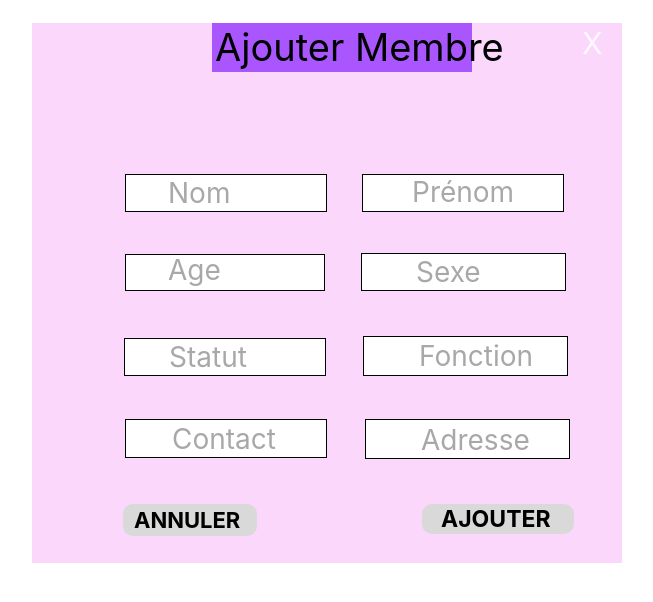
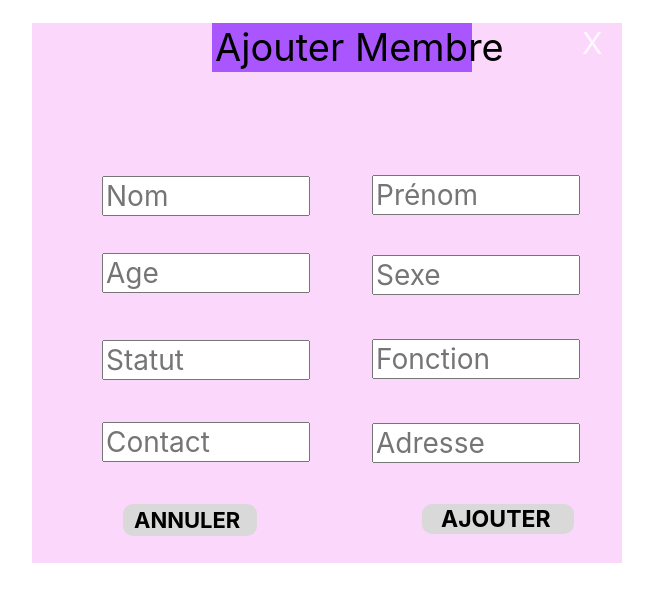
Before and after one commit to DJIKINE22/TeriyaTon, a PHP site: page /Asset/paiement.html in a window 1280 px wide. Shown: the top 602 px of the page, without its empty margins (358-1011 px from the left). Run offline with PHP 8.4, Linux system fonts and the light colour scheme.

Commit message:
version 0.7

```diff
--- a/Asset/Authetification .html
+++ b/Asset/Authetification .html
@@ -32,7 +32,7 @@
             </div>
 
             <button id="btn2">Se Connecter</button><br>
-            <button  formaction="../Asset/MotdepassOublié.html"; id="btn1" >Mot de passe oublié ?</button>
+            <button   id="btn1" ><a href="../Asset/MotdepassOublié.html"> Mot de passe oublié ?</a> </button>
 
 
 
--- a/Asset/css/paiement.css
+++ b/Asset/css/paiement.css
@@ -1,4 +1,4 @@
-<style>* {
+style* {
 box-sizing: border-box;
 }
 body {
@@ -92,11 +92,11 @@ body {
   overflow: hidden;
 }
 .v102_411 {
-  width: 39px;
+  width: 200px;
   color: rgba(168,168,168,1);
   position: absolute;
   top: 230px;
-  left: 136px;
+  left: 70px;
   font-family: Inter;
   font-weight: Regular;
   font-size: 28px;
@@ -104,11 +104,11 @@ body {
   text-align: left;
 }
 .v102_415 {
-  width: 88px;
+  width: 200px;
   color: rgba(168,168,168,1);
   position: absolute;
   top: 399px;
-  left: 140px;
+  left: 70px;
   font-family: Inter;
   font-weight: Regular;
   font-size: 28px;
@@ -127,11 +127,11 @@ body {
   overflow: hidden;
 }
 .v186_604 {
-  width: 89px;
+  width: 200px;
   color: rgba(168,168,168,1);
   position: absolute;
   top: 400px;
-  left: 389px;
+  left: 340px;
   font-family: Inter;
   font-weight: Regular;
   font-size: 28px;
@@ -139,11 +139,11 @@ body {
   text-align: left;
 }
 .v102_413 {
-  width: 69px;
+  width: 200px;
   color: rgba(168,168,168,1);
   position: absolute;
   top: 317px;
-  left: 137px;
+  left: 70px;
   font-family: Inter;
   font-weight: Regular;
   font-size: 28px;
@@ -151,11 +151,11 @@ body {
   text-align: left;
 }
 .v102_414 {
-  width: 97px;
+  width: 200px;
   color: rgba(168,168,168,1);
   position: absolute;
   top: 316px;
-    left: 387px;
+    left: 340px;
   font-family: Inter;
   font-weight: Regular;
   font-size: 28px;
@@ -163,11 +163,11 @@ body {
   text-align: left;
 }
 .v102_412 {
-  width: 51px;
+  width: 200px;
   color: rgba(168,168,168,1);
   position: absolute;
   top: 232px;
-  left: 384px;
+  left: 340px;
   font-family: Inter;
   font-weight: Regular;
   font-size: 28px;
@@ -175,11 +175,11 @@ body {
   text-align: left;
 }
 .v74_460 {
-  width: 81px;
+  width: 200px;
   color: rgba(168,168,168,1);
   position: absolute;
   top: 152px;
-  left: 380px;
+  left: 340px;
   font-family: Inter;
   font-weight: Regular;
   font-size: 28px;
@@ -187,11 +187,11 @@ body {
   text-align: left;
 }
 .v74_457 {
-  width: 45px;
+  width: 200px;
   color: rgba(168,168,168,1);
   position: absolute;
   top: 153px;
-  left: 136px;
+  left: 70px;
   font-family: Inter;
   font-weight: Regular;
   font-size: 28px;
@@ -240,7 +240,7 @@ body {
   overflow: hidden;
 }
 .v186_607 {
-  width: 77px;
+  width: 200px;
   color: rgba(0,0,0,1);
   position: absolute;
   top: 484px;
@@ -285,4 +285,3 @@ body {
   opacity: 0.800000011920929;
   text-align: left;
 }
-</style>
--- a/Asset/paiement.html
+++ b/Asset/paiement.html
@@ -5,23 +5,22 @@
         </head>
         <body>
             <div class="v8_82">
-                <div class="v8_84"></div>
-                <div class="v8_85"></div>
+                <!-- <div class="v8_84"></div> -->
+                <!-- <div class="v8_85"></div>
                 <div class="v8_86"></div>
                 <div class="v8_116"></div>
                 <div class="v8_117"></div>
                 <div class="v8_114"></div>
-                <div class="v8_115"></div>
+                <div class="v8_115"></div> -->
 
-                <span class="v102_411">Age</span>
-                <span class="v102_415">Contact</span>
-                <div class="v186_603"></div>
-                <span class="v186_604">Adresse</span>
-                <span class="v102_413">Statut</span>
-                <span class="v102_414">Fonction</span>
-                <span class="v102_412">Sexe</span>
-                <span class="v74_460">Prénom</span>
-                <span class="v74_457">Nom</span>
+               <span> <input type="number" class="v102_411" placeholder="Age" ></span>
+                <span > <input type="tel" placeholder="Contact" class="v102_415 " width="200px"> </span>
+                <!-- <div class="v186_603"></div> -->
+                <span > <input type="tel" placeholder="Adresse" class="v186_604" width="200px"> </span>
+        <span > <input type="text" placeholder="Statut" class="v102_413" width="200px"> </span>
+                <span > <input type="text" placeholder="Fonction" class="v102_414" width="200px"> </span>
+<span > <input type="text" placeholder="Sexe" class="v102_412" width="200px"> </span>
+    <span > <input type="tel" placeholder="Prénom" class="v74_460" width="200px"> </span<span > <input type="tel" placeholder="Nom" class="v74_457" width="200px"> </span>
                 <div class="v171_790"></div>
                 <a href="../Asset/accueil_admin.html"><span class="v171_791">AJOUTER</span></a>
                 <div class="v186_606"></div>
```
